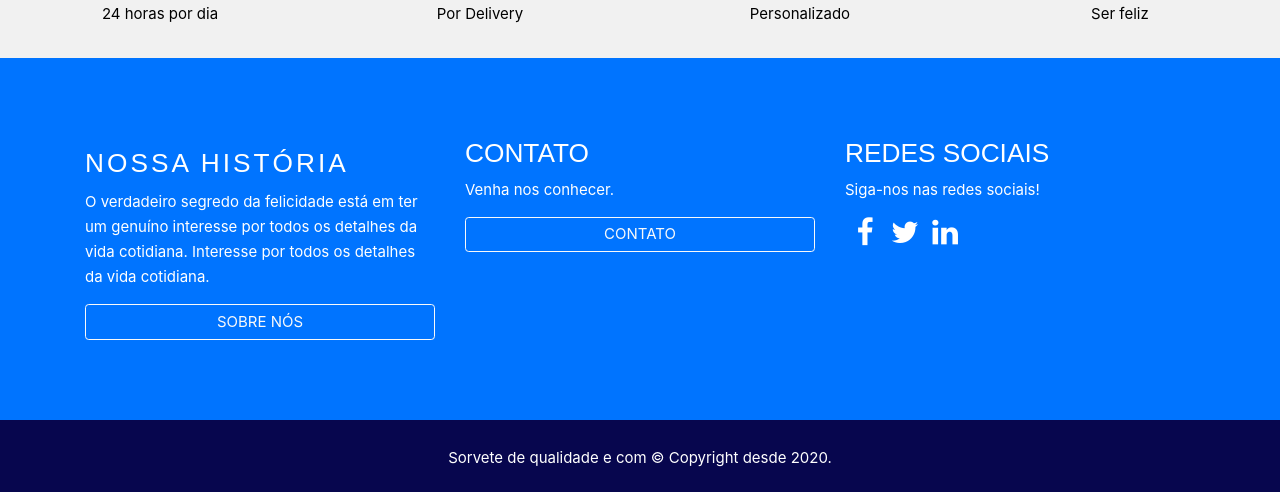
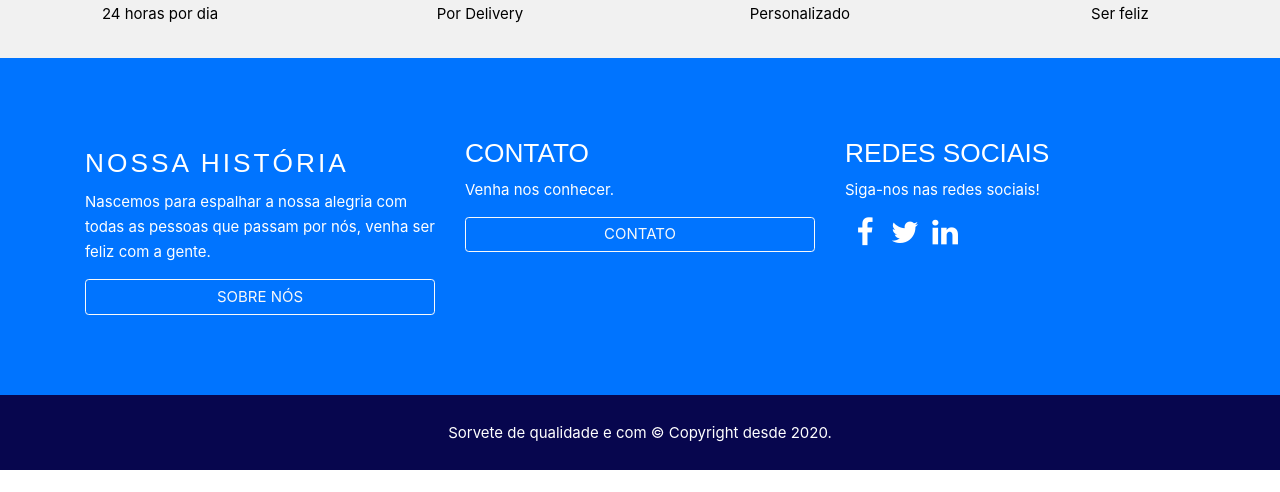
Before and after one commit to IvanCarlota/BLOG-DO-IVANZAO, an Angular app: page /home in a window 1280 px wide. Shown: the part 1386-1878 px from the top of the page. After the commit the page ends 1856 px from the top, so only its background shows below. Built offline with nearby package versions, Linux system fonts and the light colour scheme.

Commit message:
Alterado o Footer

```diff
--- a/src/app/footer/footer.component.html
+++ b/src/app/footer/footer.component.html
@@ -1,12 +1,10 @@
-<footer>
-  <div class="footer">
+<div class="footer">
       <div class="container">
           <div class="row">
               <div class="col-md-4 col-sm-6 col-xs-12 caixa-1 md-mb-30 sm-mb-30">
                   <h3>NOSSA HISTÓRIA</h3>
                   <p>
-                    O verdadeiro segredo da felicidade está em ter um genuíno
-                    interesse por todos os detalhes da vida cotidiana. Interesse por todos os detalhes da vida cotidiana.
+                    Nascemos para espalhar a nossa alegria com todas as pessoas que passam por nós, venha ser feliz com a gente.
                   </p>
                   <button routerLink='/sobre' class="btn btn-outline-light w-100">SOBRE NÓS</button>
               </div>
@@ -28,6 +26,6 @@
 
           </div>
       </div>
-  </div>
-  <div class="footer-bottom-text">Sorvete de qualidade e com &copy; Copyright desde 2020.</div>
-</footer>
+</div>
+
+<div class="footer-bottom-text">Sorvete de qualidade e com &copy; Copyright desde 2020.</div>
```
